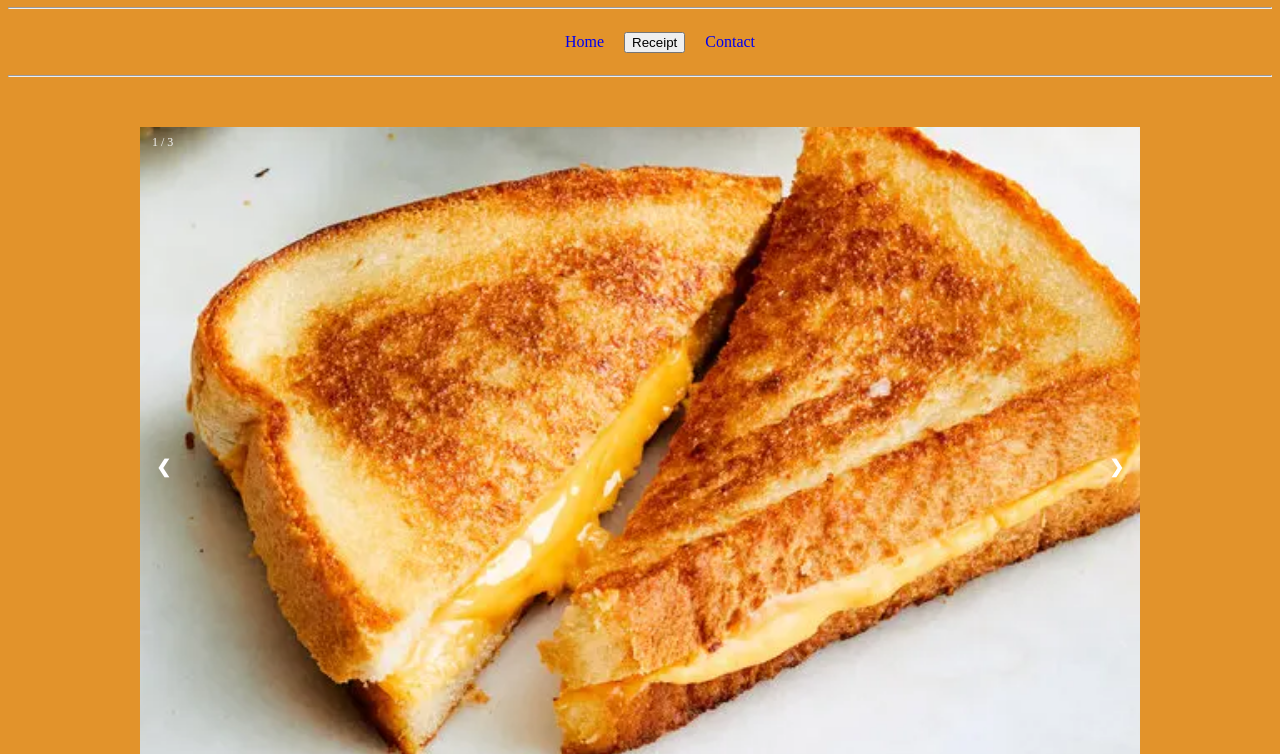
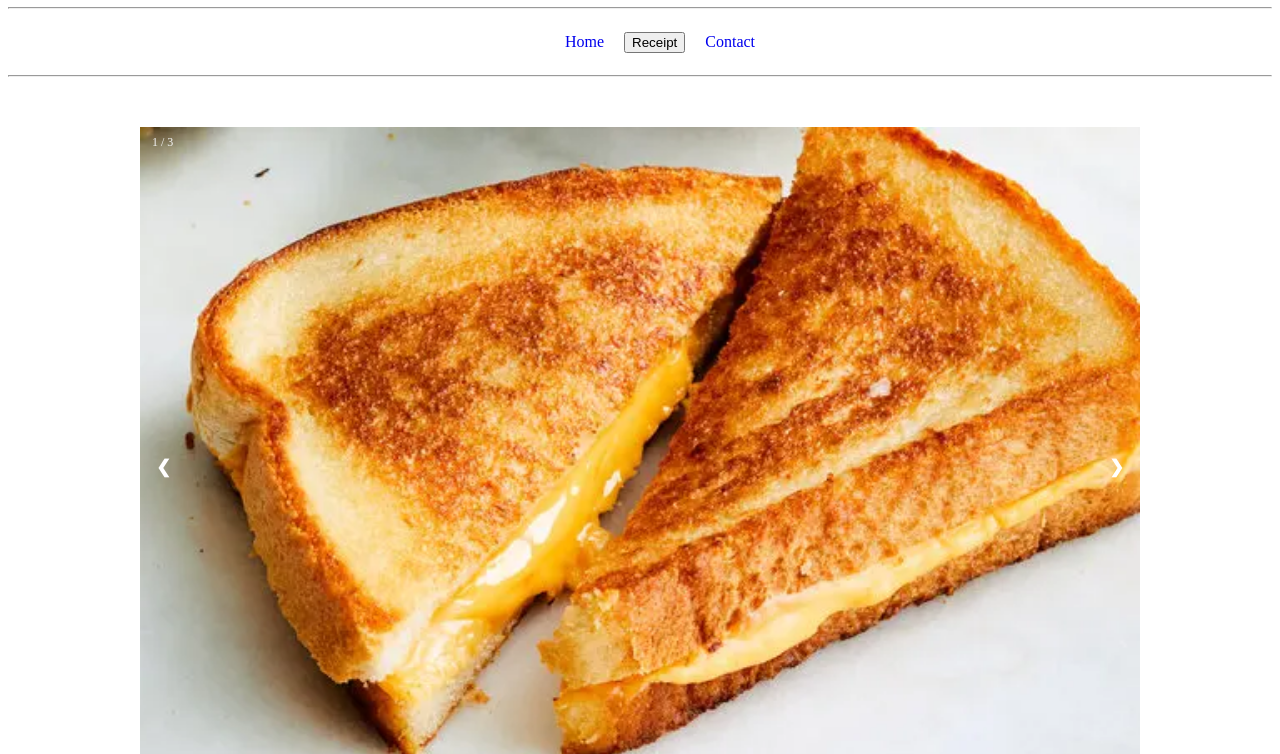
Before and after one commit to thinthazin96/Thin-s-Food-Talk, a plain HTML site: page index.html in a window 1280 px wide. Shown: the part 73-827 px from the top of the page. Drawn offline with Linux system fonts and the light colour scheme.

Commit message:
Changed background to white

```diff
--- a/contactstyle.css
+++ b/contactstyle.css
@@ -1,6 +1,6 @@
 @import url('https://fonts.googleapis.com/css2?family=Josefin+Sans&display=swap');
 body{
-    background-color: rgb(226, 147, 43);
+    background-color: white;
 
 }
 h1{
--- a/style.css
+++ b/style.css
@@ -1,5 +1,5 @@
 body{
-    background-color: rgb(226, 147, 43);
+    background-color: white;
 
 }
 h1{
```
